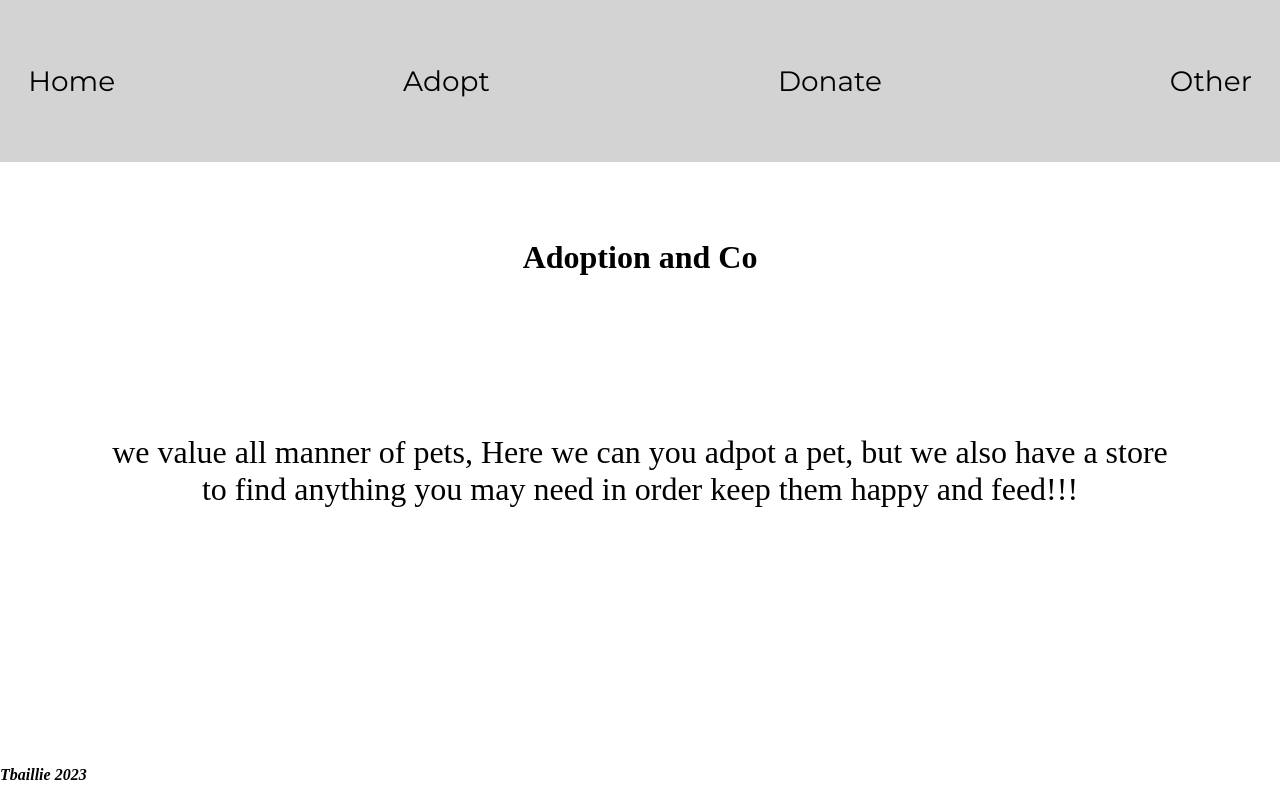
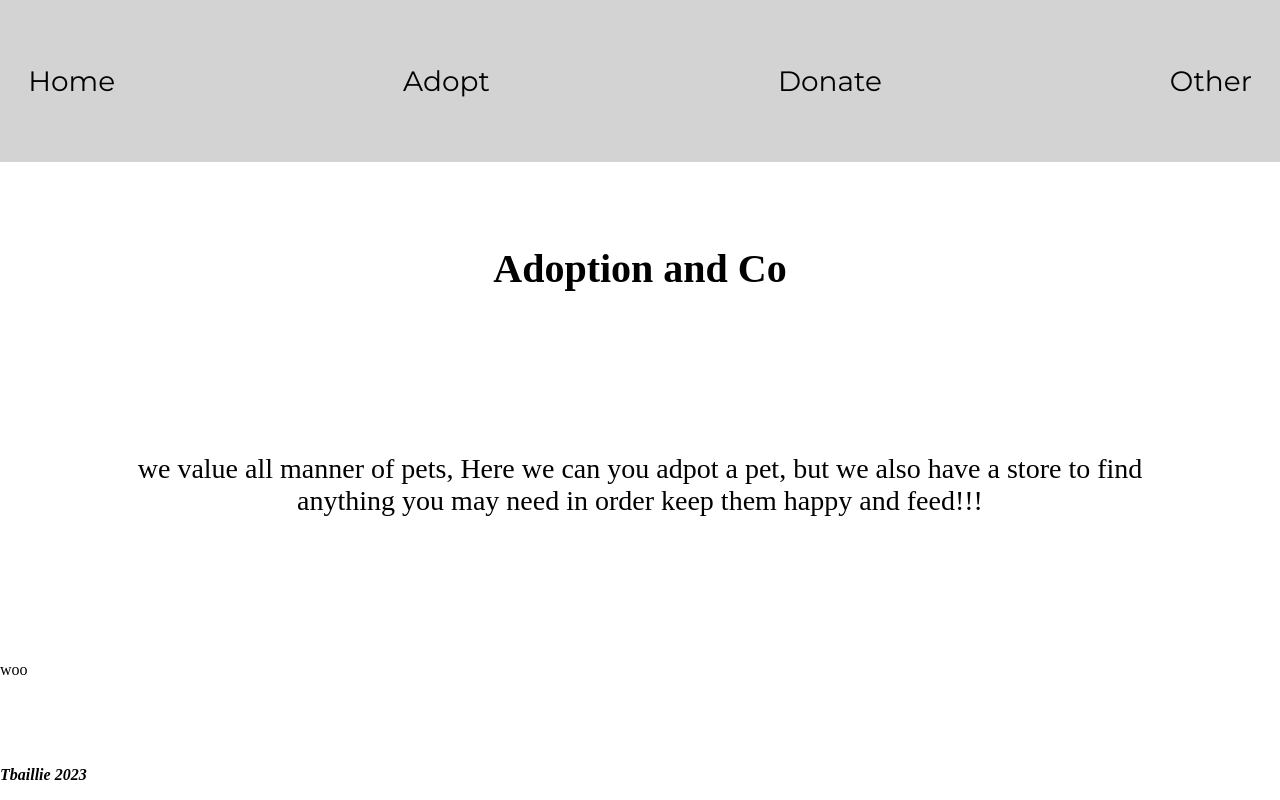
Before and after one commit to T-Baillie/TBaillie_WEBProject, a SvelteKit app: page / in a window 1280 px wide. Shown: the top 800 px of the page. Built offline with nearby package versions, Linux system fonts and the light colour scheme.

Commit message:
started work on pics class, for links to other pages via main page

```diff
--- a/src/routes/+page.svelte
+++ b/src/routes/+page.svelte
@@ -1,6 +1,5 @@
 
-
-<div class = "heading">
+    <div class = "heading">
         <h2>Adoption and Co</h2>
     </div>
 
@@ -10,3 +9,8 @@
             but we also have a store to find anything you may need in order keep them happy and feed!!!
         </p>
     </div>
+    <div class ="pics">
+            <p>
+                woo
+            </p>
+    </div>
--- a/static/css/main.css
+++ b/static/css/main.css
@@ -2,12 +2,17 @@
 * {
     box-sizing: border-box;
 }
+
 .flex_parent{
     display: flex;
 
 }
 
-.child { background: hotpink; border: 1px; color: white; }
+.child {
+    background: hotpink;
+    border: 1px;
+    color: white;
+}
 
 body {
     margin: 0;
@@ -20,15 +25,20 @@ body {
 h2 {
     display: flex;
     justify-content: center;
-    font-size: 32px;
+    font-size: 40px;
 }
 
 .front {
     display: flex;
     justify-content: center;
-    font-size: 32px;
+    font-size: 28px;
     text-align: center;
     padding: 100px;
+}
+
+.pics {
+    display: grid;
+    grid-template-rows: repeat(3, 1fr);
 }
 
 footer {
```
